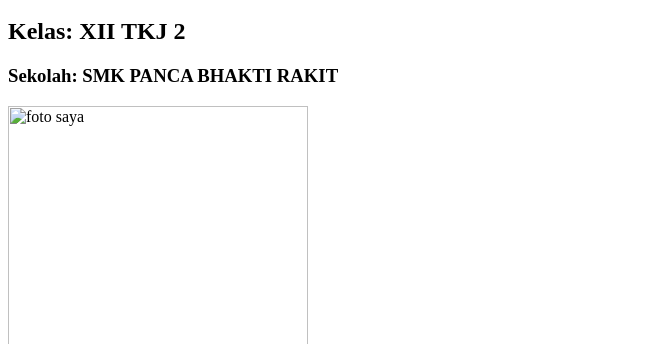
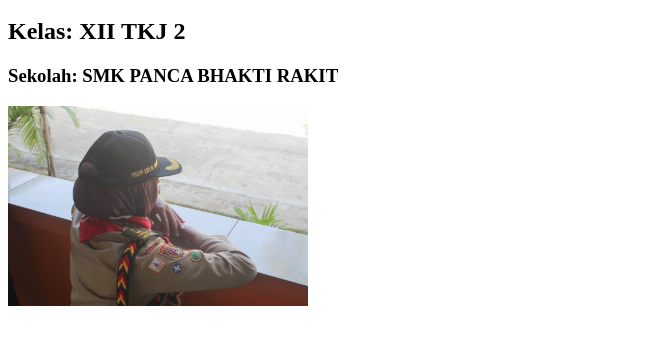
Before and after one commit to bungaintanlestari/BUNGA.KK2-CLOUD, a plain HTML site: page index.html in a window 1280 px wide. Shown: the part 48-392 px from the top of the page, without its empty margins (0-660 px from the left). Drawn offline with Linux system fonts and the light colour scheme.

Commit message:
Fix image source path in index.html

```diff
--- a/index.html
+++ b/index.html
@@ -9,6 +9,6 @@
 <h1>Nama Lengkap: BUNGA INTAN LESTARI</h1>
 <h2>Kelas: XII TKJ 2</h2>
 <h3>Sekolah: SMK PANCA BHAKTI RAKIT</h3>
-<img src="assets/bunga intan.jfif.png"alt="foto saya"width="300">
+<img src="assets/bunga intan.jfif"alt="foto saya"width="300">
 </body>
 </html>
```
